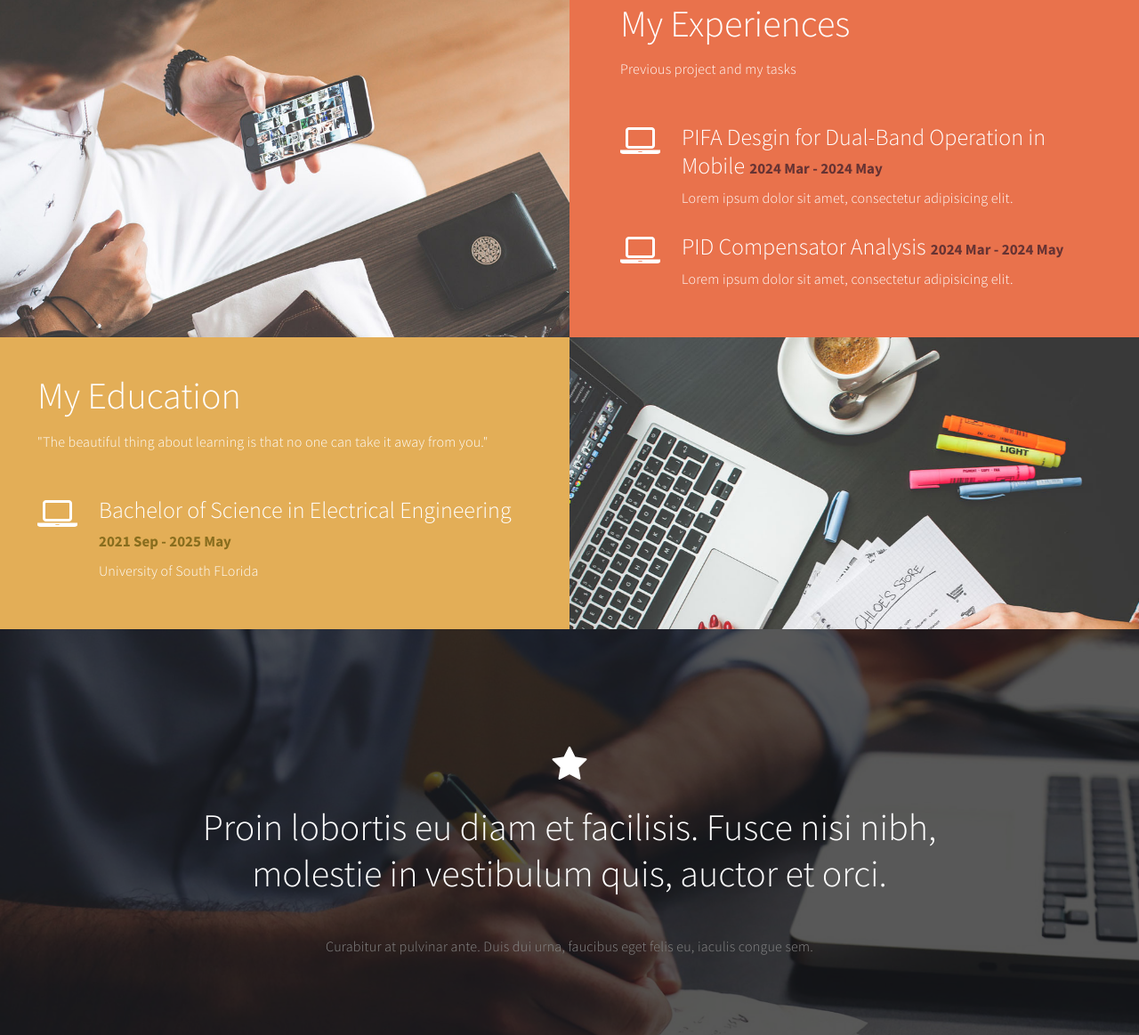
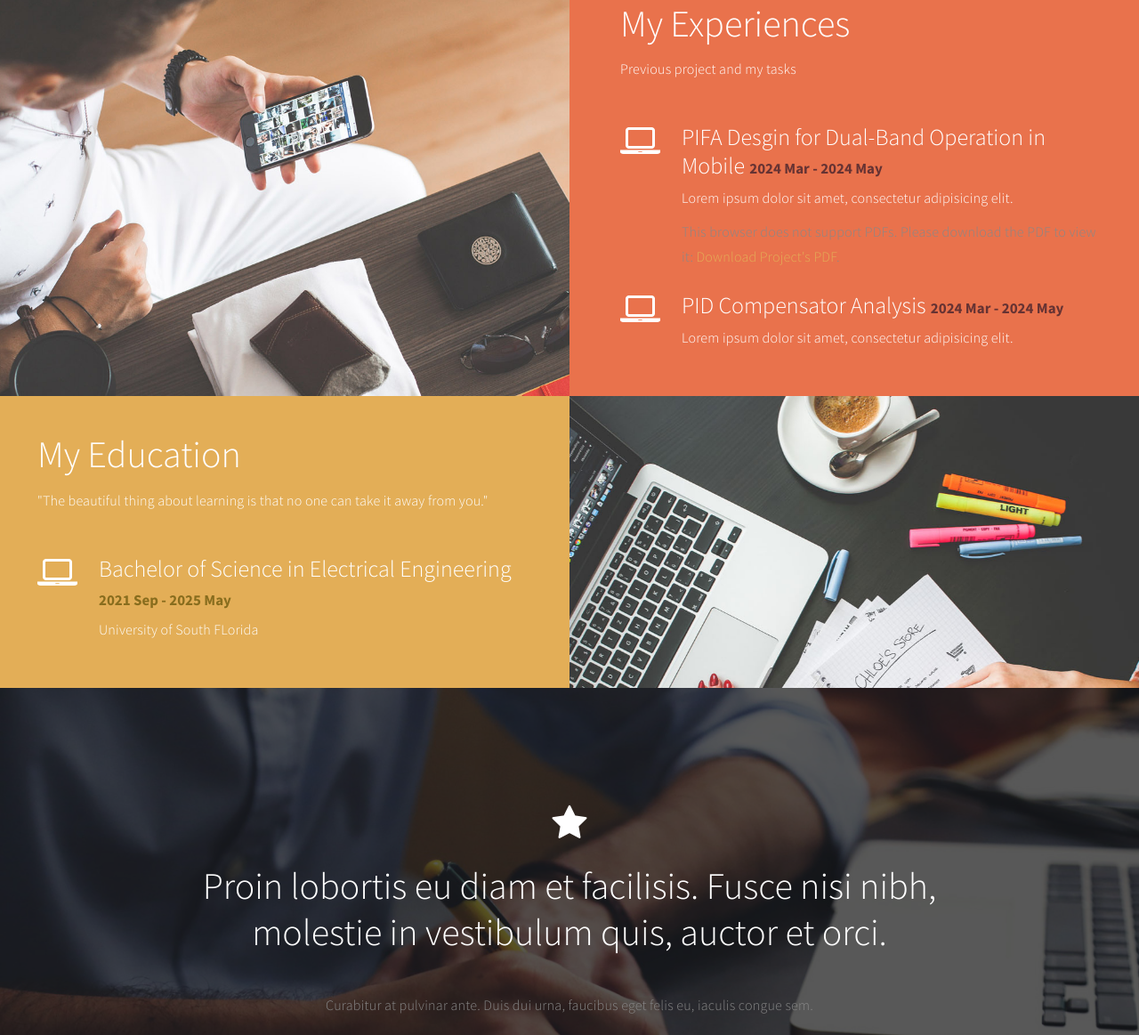
Before and after one commit to DucAnh-Vu-Trinh/DucAnh-Vu-Trinh.github.io, a plain HTML site: page index.html in a window 1280 px wide. Shown: the part 1613-2776 px from the top of the page at 89% size. Drawn offline with Linux system fonts and the light colour scheme.

Commit message:
change html

```diff
--- a/index.html
+++ b/index.html
@@ -222,6 +222,9 @@ http://www.templatemo.com/tm-498-stimulus
                               <div class="media-body">
                                    <h3 class="media-heading">PIFA Desgin for Dual-Band Operation in Mobile <small>2024 Mar - 2024 May</small></h3>
                                    <p class="color-white">Lorem ipsum dolor sit amet, consectetur adipisicing elit.</p>
+                                   <object data="path_to_your_pdf.pdf" type="application/pdf" width="100%" height="600px">
+                                        <p>This browser does not support PDFs. Please download the PDF to view it: <a href="project_doc/PIFA_Design/FinalProjectReport.pdf">Download Project's PDF</a>.</p>
+                                    </object>
                               </div>
                          </div>
 
```
Also changed, not shown: 1 other file.
